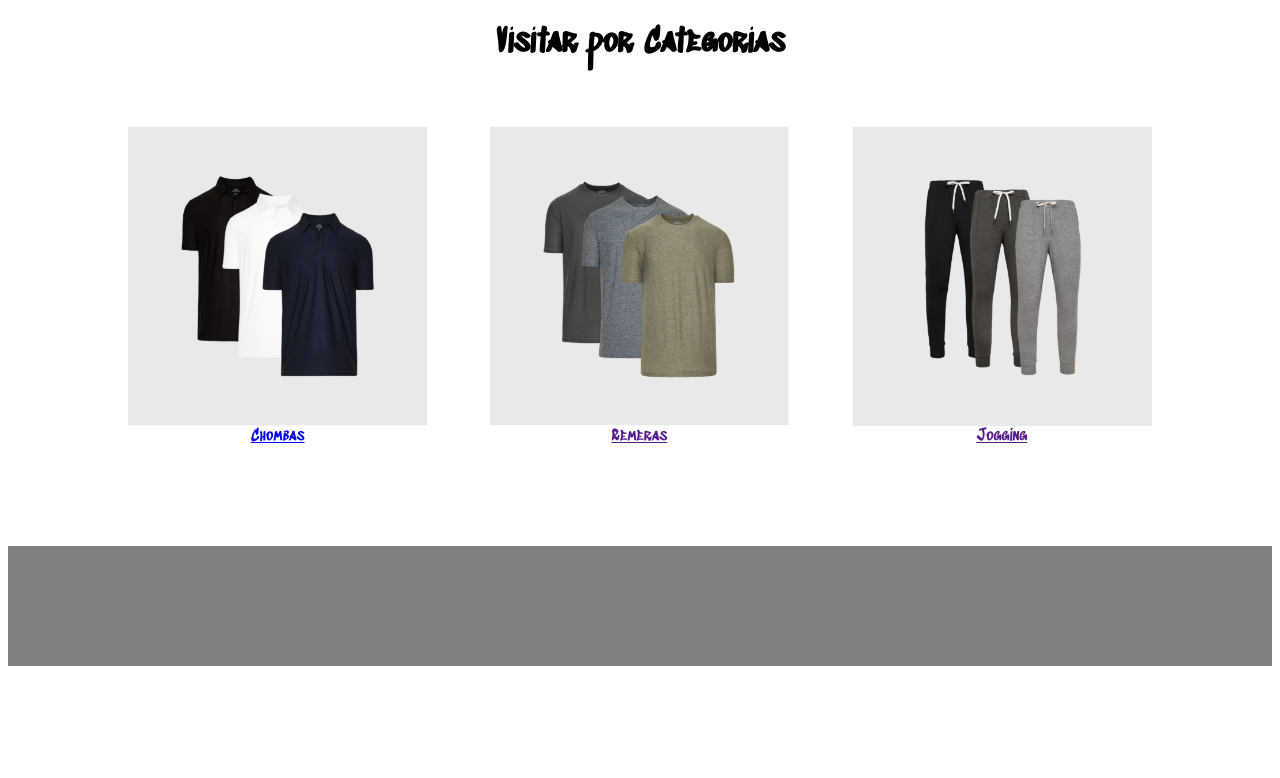
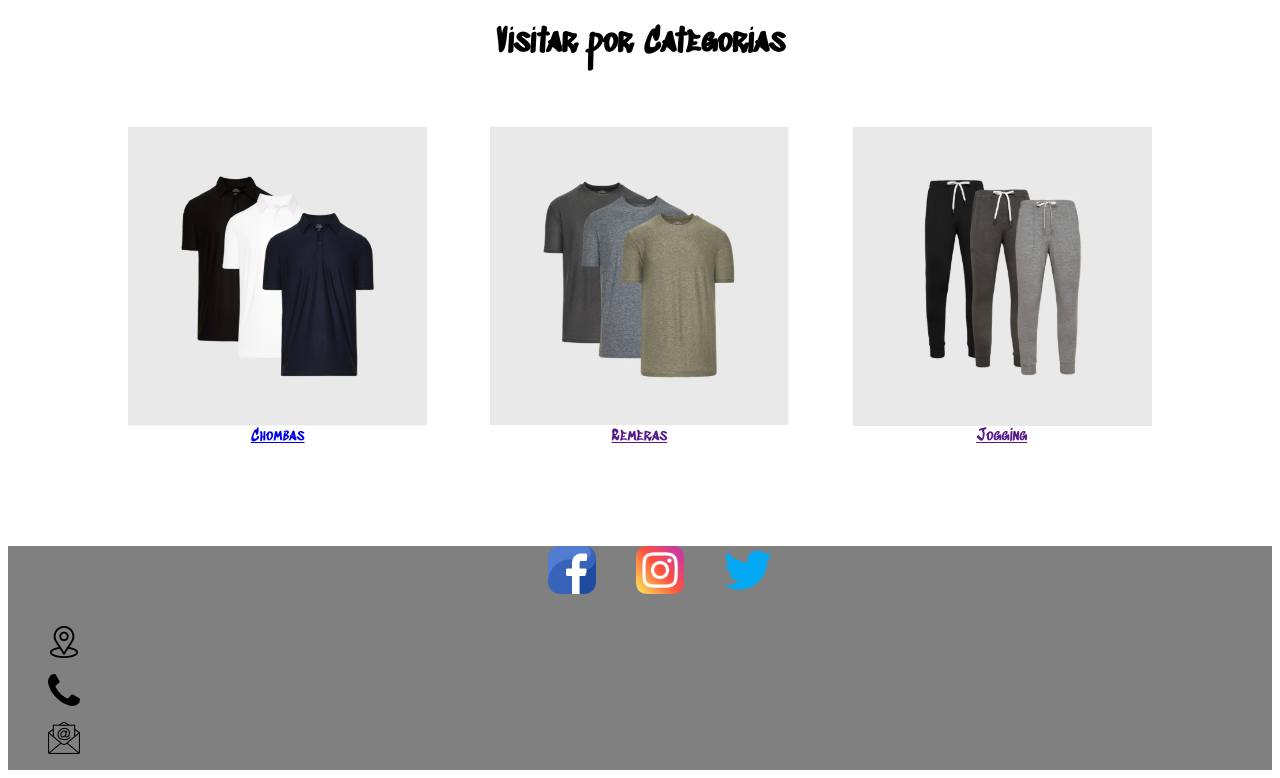
Before and after one commit to perrogatoluna/TPO, a plain HTML site: page index.html in a window 1280 px wide. Shown: the part 547-1325 px from the top of the page. Before the commit the page ends 1221 px from the top, so only its background shows below. Drawn offline with Linux system fonts and the light colour scheme.

Commit message:
agregue footer sin terminar

```diff
--- a/css/index.css
+++ b/css/index.css
@@ -86,8 +86,30 @@ h1 {
   font-family: Sedgwick;
 }
 
-footer {
-  height: 15vh;
+footer .linea1{
+  height: 10vh;
   background-color: grey;
   margin-top: 100px;
+  justify-content: center;
+  display: flex;
 }
+
+footer .linea1 img{
+  height: 6vh;
+  margin-left: 5vh;
+
+}
+
+footer .linea2{
+  /* height: 6vh; */
+  background-color: grey;
+  display: flex;
+  flex-direction: column;
+}
+
+footer .linea2 img{
+  height: 4vh;
+  margin-left: 5vh;
+  width: 4vh;
+  margin-bottom: 2vh;
+}
--- a/index.html
+++ b/index.html
@@ -1,11 +1,12 @@
 <!DOCTYPE html>
 <html lang="en">
+
 <head>
-  <meta charset="UTF-8">
-  <meta http-equiv="X-UA-Compatible" content="IE=edge">
-  <meta name="viewport" content="width=device-width, initial-scale=1.0">
-  <link rel="stylesheet" href="css/index.css">
-  <title>TPO</title>
+    <meta charset="UTF-8">
+    <meta http-equiv="X-UA-Compatible" content="IE=edge">
+    <meta name="viewport" content="width=device-width, initial-scale=1.0">
+    <link rel="stylesheet" href="css/index.css">
+    <title>TPO</title>
 </head>
 
 <body>
@@ -58,6 +59,23 @@
 
 
     <footer>
+        <div class="linea1">
+            <a href="https://www.facebook.com" target="_blank"><img src="./img/facebook.png" alt="icono Fb"></a>
+            <a href="https://www.instagram.com" target="_blank"><img src="./img/instagram.png" alt="icono instagram"></a>
+            <a href="https://twitter.com" target="_blank"><img src="./img/gorjeo.png" alt="icono twitter"></a>
+
+        </div>
+
+        <div class="linea2">
+            <img src="./img/location-2.png" alt="">
+            <img src="./img/telephone-handle-silhouette.png" alt="">
+            <img src="./img/email.png" alt="">
+
+
+
+
+        </div>
+
     </footer>
 
 </body>
```
Also changed, not shown: img/email.png (added), img/facebook.png (added), img/gorjeo.png (added), img/instagram.png (added), img/location-2.png (added), img/telephone-handle-silhouette.png (added).
